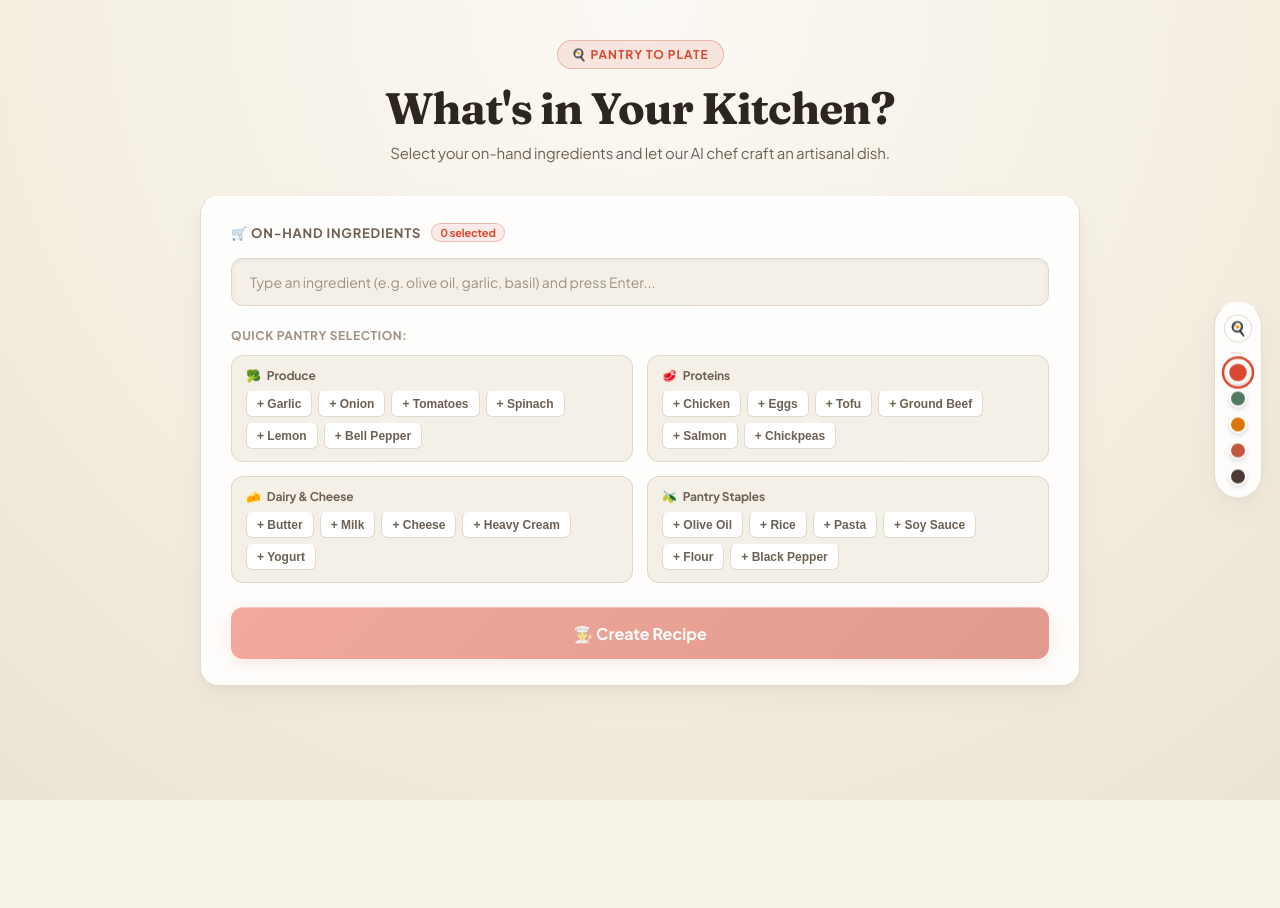
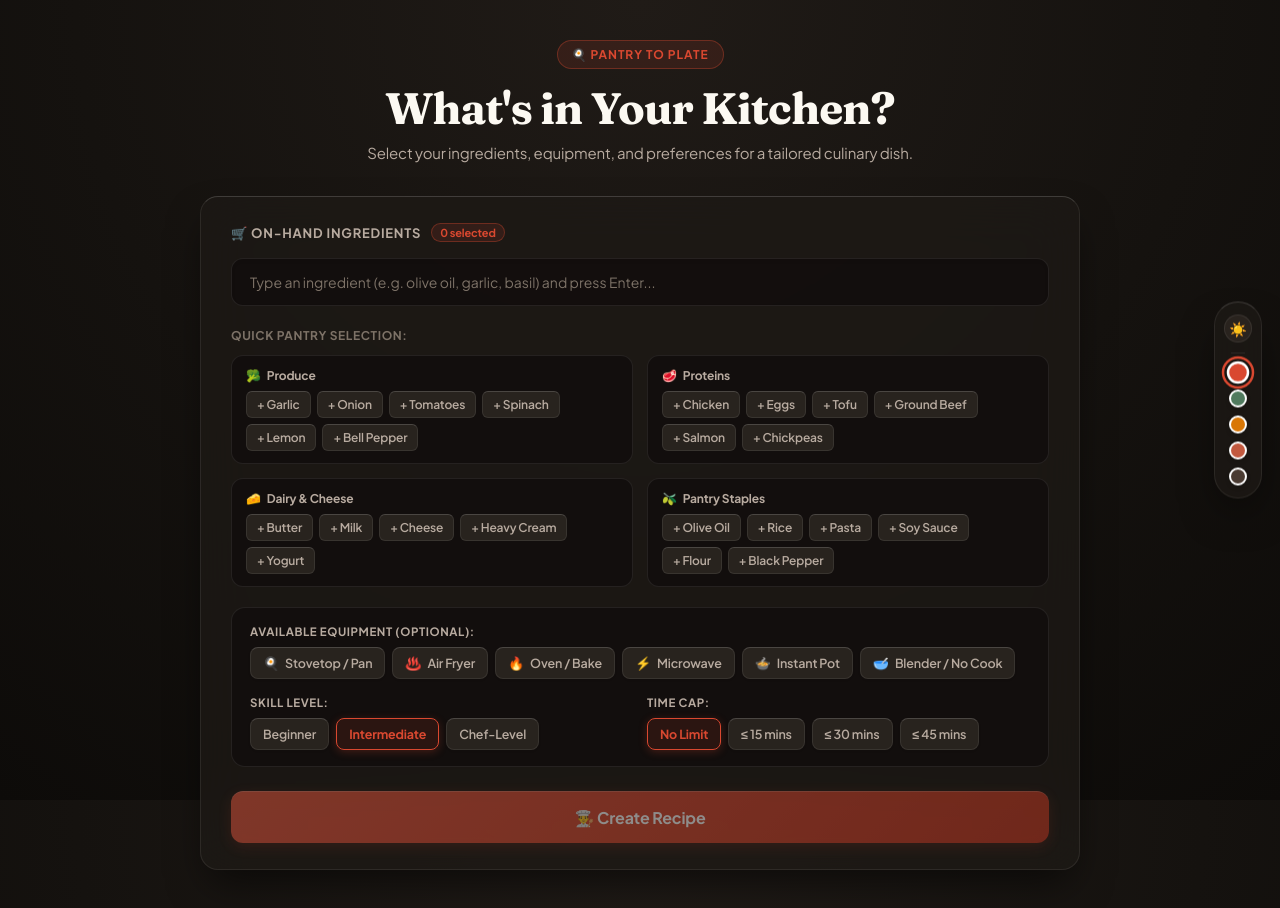
Before and after one commit to real-paras/Recipe-Generator, a React app in the folder frontend/: page / in a window 1280 px wide. Shown: the top 908 px of the page. Before the commit the page ends 800 px from the top, so only its background shows below. Built offline with nearby package versions, Linux system fonts and the light colour scheme; the HTML template or start-up script is replaced by a standard one.

Commit message:
Update the UI as per the new feature

```diff
--- a/frontend/src/App.css
+++ b/frontend/src/App.css
@@ -4,7 +4,7 @@
    WARM CULINARY PALETTES & THEME ROOTS
    ========================================================================== */
 
-/* LIGHT MODE: Warm Cream & Parchment Linen */
+/* LIGHT MODE */
 :root,
 [data-mode='light'] {
   --bg-gradient: radial-gradient(circle at 50% 0%, #fbf9f4 0%, #f4eee1 60%, #ece4d2 100%);
@@ -26,7 +26,7 @@
   --note-card-bg: rgba(254, 249, 238, 0.9);
 }
 
-/* DARK MODE: Smoked Cast-Iron & Charcoal Slate */
+/* DARK MODE */
 [data-mode='dark'] {
   --bg-gradient: radial-gradient(circle at 50% 0%, #201b17 0%, #15120f 55%, #0d0b09 100%);
   --bg-core: #12100e;
@@ -52,8 +52,8 @@
   --accent-1: #d94830;
   --accent-2: #b8341f;
   --accent-gradient: linear-gradient(135deg, #e4573f 0%, #c43822 100%);
-  --accent-soft: rgba(217, 72, 48, 0.1);
-  --accent-border: rgba(217, 72, 48, 0.3);
+  --accent-soft: rgba(217, 72, 48, 0.12);
+  --accent-border: rgba(217, 72, 48, 0.35);
   --accent-glow: rgba(217, 72, 48, 0.25);
 }
 
@@ -61,8 +61,8 @@
   --accent-1: #507a5e;
   --accent-2: #3a5c45;
   --accent-gradient: linear-gradient(135deg, #5c8b6d 0%, #3a5c45 100%);
-  --accent-soft: rgba(80, 122, 94, 0.12);
-  --accent-border: rgba(80, 122, 94, 0.32);
+  --accent-soft: rgba(80, 122, 94, 0.14);
+  --accent-border: rgba(80, 122, 94, 0.35);
   --accent-glow: rgba(80, 122, 94, 0.25);
 }
 
@@ -70,8 +70,8 @@
   --accent-1: #d97706;
   --accent-2: #b45309;
   --accent-gradient: linear-gradient(135deg, #f59e0b 0%, #b45309 100%);
-  --accent-soft: rgba(217, 119, 6, 0.12);
-  --accent-border: rgba(217, 119, 6, 0.32);
+  --accent-soft: rgba(217, 119, 6, 0.14);
+  --accent-border: rgba(217, 119, 6, 0.35);
   --accent-glow: rgba(217, 119, 6, 0.25);
 }
 
@@ -79,8 +79,8 @@
   --accent-1: #c2593f;
   --accent-2: #9e432b;
   --accent-gradient: linear-gradient(135deg, #d3694f 0%, #9e432b 100%);
-  --accent-soft: rgba(194, 89, 63, 0.12);
-  --accent-border: rgba(194, 89, 63, 0.32);
+  --accent-soft: rgba(194, 89, 63, 0.14);
+  --accent-border: rgba(194, 89, 63, 0.35);
   --accent-glow: rgba(194, 89, 63, 0.25);
 }
 
@@ -88,13 +88,13 @@
   --accent-1: #5a473c;
   --accent-2: #3b2c23;
   --accent-gradient: linear-gradient(135deg, #6d574b 0%, #3b2c23 100%);
-  --accent-soft: rgba(90, 71, 60, 0.12);
-  --accent-border: rgba(90, 71, 60, 0.3);
+  --accent-soft: rgba(90, 71, 60, 0.14);
+  --accent-border: rgba(90, 71, 60, 0.35);
   --accent-glow: rgba(90, 71, 60, 0.2);
 }
 
 /* ==========================================================================
-   GLOBAL PAGE STYLING
+   GLOBAL RESET & LAYOUT
    ========================================================================== */
 
 * {
@@ -208,6 +208,8 @@ body {
 }
 
 .mode-toggle-btn {
+  all: unset;
+  box-sizing: border-box;
   width: 28px;
   height: 28px;
   border-radius: 50%;
@@ -238,6 +240,8 @@ body {
 }
 
 .theme-color-btn {
+  all: unset;
+  box-sizing: border-box;
   width: 18px;
   height: 18px;
   border-radius: 50%;
@@ -298,8 +302,8 @@ body {
 }
 
 .reset-link {
-  background: none;
-  border: none;
+  all: unset;
+  box-sizing: border-box;
   color: var(--ink-tertiary);
   font-size: 12px;
   font-weight: 600;
@@ -311,7 +315,7 @@ body {
   color: var(--accent-1);
 }
 
-/* Polished On-Hand Ingredient Tags */
+/* Kitchen Tag Chips */
 .tags-grid {
   display: flex;
   flex-wrap: wrap;
@@ -343,11 +347,6 @@ body {
   padding: 5px 10px 5px 8px;
   border-radius: 7px;
   box-shadow: 0 1px 3px rgba(0, 0, 0, 0.05);
-  transition: all 0.15s ease;
-}
-
-.input-tag:hover {
-  border-color: var(--accent-border);
 }
 
 .tag-icon {
@@ -360,23 +359,20 @@ body {
 }
 
 .tag-remove {
-  background: none;
-  border: none;
+  all: unset;
+  box-sizing: border-box;
   color: var(--ink-tertiary);
   font-size: 15px;
   line-height: 1;
   padding: 0 0 0 2px;
   cursor: pointer;
-  display: flex;
-  align-items: center;
-  transition: color 0.15s ease;
 }
 
 .tag-remove:hover {
   color: #ef4444;
 }
 
-/* Sunken Input Field */
+/* Sunken Input */
 .input-field-box {
   position: relative;
   display: flex;
@@ -421,7 +417,7 @@ body {
 
 /* Pantry Department Groupings */
 .departments-container {
-  margin-bottom: 24px;
+  margin-bottom: 20px;
 }
 
 .departments-header {
@@ -464,6 +460,8 @@ body {
 }
 
 .staple-btn {
+  all: unset;
+  box-sizing: border-box;
   background-color: var(--tag-bg);
   border: 1px solid var(--line);
   border-top: 1px solid var(--card-border-top);
@@ -487,12 +485,110 @@ body {
   cursor: default;
 }
 
-/* Primary Button */
+/* ==========================================================================
+   KITCHEN CONSTRAINTS & APPLIANCE SELECTOR (EXPLICIT RESET & RESPONSIVE)
+   ========================================================================== */
+
+.constraints-section {
+  display: flex;
+  flex-direction: column;
+  gap: 16px;
+  background-color: var(--sunken-bg);
+  border: 1px solid var(--line);
+  border-radius: 14px;
+  padding: 16px 18px;
+  margin-bottom: 24px;
+}
+
+.constraint-block {
+  display: flex;
+  flex-direction: column;
+  gap: 8px;
+}
+
+.constraint-label {
+  font-size: 11.5px;
+  font-weight: 700;
+  text-transform: uppercase;
+  letter-spacing: 0.05em;
+  color: var(--ink-secondary);
+}
+
+.constraints-row {
+  display: grid;
+  grid-template-columns: repeat(auto-fit, minmax(220px, 1fr));
+  gap: 14px;
+}
+
+.constraints-pill-group {
+  display: flex;
+  flex-wrap: wrap;
+  gap: 7px;
+}
+
+/* Strict Button Reset for Constraint Pills */
+.constraint-pill,
+button.constraint-pill {
+  all: unset;
+  box-sizing: border-box;
+  display: inline-flex;
+  align-items: center;
+  justify-content: center;
+  gap: 6px;
+  background-color: var(--tag-bg) !important;
+  border: 1px solid var(--line) !important;
+  border-top: 1px solid var(--card-border-top) !important;
+  color: var(--ink-secondary) !important;
+  font-family: inherit !important;
+  font-size: 12.5px !important;
+  font-weight: 600 !important;
+  padding: 7px 12px !important;
+  border-radius: 8px !important;
+  cursor: pointer !important;
+  box-shadow: 0 1px 3px rgba(0, 0, 0, 0.05) !important;
+  transition: all 0.15s ease !important;
+  user-select: none;
+}
+
+.constraint-pill:hover,
+button.constraint-pill:hover {
+  color: var(--ink-primary) !important;
+  border-color: var(--accent-border) !important;
+  transform: translateY(-1px);
+}
+
+.constraint-pill:active,
+button.constraint-pill:active {
+  transform: translateY(1px);
+}
+
+.constraint-pill.is-active,
+button.constraint-pill.is-active {
+  background-color: var(--accent-soft) !important;
+  border-color: var(--accent-1) !important;
+  color: var(--accent-1) !important;
+  font-weight: 700 !important;
+  box-shadow: 0 2px 8px var(--accent-glow) !important;
+}
+
+.constraint-icon {
+  font-size: 13px;
+  line-height: 1;
+}
+
+/* ==========================================================================
+   PRIMARY ACTION BUTTON
+   ========================================================================== */
+
 .btn-primary {
+  all: unset;
+  box-sizing: border-box;
   width: 100%;
+  display: flex;
+  align-items: center;
+  justify-content: center;
   background: var(--accent-gradient);
   color: #ffffff;
-  border: none;
   border-top: 1px solid var(--btn-top-glow);
   border-radius: 12px;
   padding: 15px 20px;
@@ -661,6 +757,8 @@ body {
 }
 
 .icon-btn {
+  all: unset;
+  box-sizing: border-box;
   background-color: var(--tag-bg);
   border: 1px solid var(--line);
   border-radius: 8px;
@@ -809,7 +907,7 @@ body {
   line-height: 1.35;
 }
 
-/* Steps */
+/* Steps Checklist */
 .steps-checklist {
   list-style: none;
   padding: 0;
@@ -1007,4 +1105,7 @@ body {
   .recipe-grid {
     grid-template-columns: 1fr;
   }
+  .constraints-row {
+    grid-template-columns: 1fr;
+  }
 }
--- a/frontend/src/App.jsx
+++ b/frontend/src/App.jsx
@@ -22,6 +22,28 @@ const PANTRY_DEPARTMENTS = [
     icon: '🫒',
     items: ['Olive Oil', 'Rice', 'Pasta', 'Soy Sauce', 'Flour', 'Black Pepper']
   }
+];
+
+const APPLIANCE_OPTIONS = [
+  { id: 'Stovetop', label: 'Stovetop / Pan', icon: '🍳' },
+  { id: 'Air Fryer', label: 'Air Fryer', icon: '♨️' },
+  { id: 'Oven', label: 'Oven / Bake', icon: '🔥' },
+  { id: 'Microwave', label: 'Microwave', icon: '⚡' },
+  { id: 'Instant Pot', label: 'Instant Pot', icon: '🍲' },
+  { id: 'Blender', label: 'Blender / No Cook', icon: '🥣' }
+];
+
+const SKILL_LEVELS = [
+  { id: 'Beginner', label: 'Beginner' },
+  { id: 'Intermediate', label: 'Intermediate' },
+  { id: 'Advanced', label: 'Chef-Level' }
+];
+
+const TIME_PRESETS = [
+  { id: 'Any', label: 'No Limit' },
+  { id: '15 mins', label: '≤ 15 mins' },
+  { id: '30 mins', label: '≤ 30 mins' },
+  { id: '45 mins', label: '≤ 45 mins' }
 ];
 
 const ACCENT_THEMES = [
@@ -57,10 +79,13 @@ function getIngredientIcon(name = '') {
 }
 
 function App() {
-  const [mode, setMode] = useState(() => localStorage.getItem('pantry_mode') || 'light');
+  const [mode, setMode] = useState(() => localStorage.getItem('pantry_mode') || 'dark');
   const [accent, setAccent] = useState(() => localStorage.getItem('pantry_accent') || 'terracotta');
   const [inputVal, setInputVal] = useState('');
   const [ingredients, setIngredients] = useState([]);
+  const [selectedAppliances, setSelectedAppliances] = useState([]);
+  const [selectedSkill, setSelectedSkill] = useState('Intermediate');
+  const [selectedTime, setSelectedTime] = useState('Any');
   const [recipe, setRecipe] = useState(null);
   const [completedSteps, setCompletedSteps] = useState(new Set());
   const [loading, setLoading] = useState(false);
@@ -108,8 +133,19 @@ function App() {
     setIngredients(ingredients.filter((_, i) => i !== index));
   };
 
+  const toggleAppliance = (applianceId) => {
+    setSelectedAppliances((prev) =>
+      prev.includes(applianceId)
+        ? prev.filter((a) => a !== applianceId)
+        : [...prev, applianceId]
+    );
+  };
+
   const handleReset = () => {
     setIngredients([]);
+    setSelectedAppliances([]);
+    setSelectedSkill('Intermediate');
+    setSelectedTime('Any');
     setInputVal('');
     setError(null);
     setRecipe(null);
@@ -144,7 +180,12 @@ function App() {
       const res = await fetch('http://localhost:5000/api/recipes/generate', {
         method: 'POST',
         headers: { 'Content-Type': 'application/json' },
-        body: JSON.stringify({ ingredients: cleanedIngredients })
+        body: JSON.stringify({
+          ingredients: cleanedIngredients,
+          appliances: selectedAppliances,
+          skillLevel: selectedSkill,
+          maxTime: selectedTime
+        })
       });
 
       if (!res.ok) {
@@ -153,7 +194,7 @@ function App() {
 
       const data = await res.json();
       setRecipe(data);
-      showToast('Chef created a fresh recipe!');
+      showToast('Chef created a tailored recipe!');
     } catch (err) {
       console.error('Error generating recipe:', err);
       setError('Unable to craft recipe. Check that your backend server is active.');
@@ -168,7 +209,9 @@ function App() {
       recipe.prepTime ? `Prep: ${recipe.prepTime}` : '',
       recipe.cookTime ? `Cook: ${recipe.cookTime}` : '',
       recipe.calories ? `Calories: ~${recipe.calories} kcal/serving` : '',
-      recipe.servings ? `Servings: ${recipe.servings}` : ''
+      recipe.servings ? `Servings: ${recipe.servings}` : '',
+      recipe.appliance ? `Gear: ${recipe.appliance}` : '',
+      recipe.skillLevel ? `Skill: ${recipe.skillLevel}` : ''
     ].filter(Boolean).join(' | ');
 
     const text = `${recipe.title}\n${statsText ? `(${statsText})\n\n` : '\n'}Ingredients:\n${recipe.ingredients.map((i) => `• ${i}`).join('\n')}\n\nPreparation Steps:\n${recipe.steps.map((s, i) => `${i + 1}. ${s}`).join('\n')}\n\nChef's Notes & Safety:\n${(recipe.precautions || []).map((p) => `! ${p}`).join('\n')}`;
@@ -191,7 +234,7 @@ function App() {
 
   return (
     <div className="page-wrapper">
-      {/* Floating Kitchen Accent & Mode Switcher */}
+      {/* Theme Toolbar */}
       <aside className="theme-toolbar" aria-label="Kitchen Style Switcher">
         <button
           type="button"
@@ -230,11 +273,10 @@ function App() {
             <span className="badge">🍳 Pantry to Plate</span>
           </div>
           <h1 className="main-title">What's in Your Kitchen?</h1>
-          <p className="subtitle">Select your on-hand ingredients and let our AI chef craft an artisanal dish.</p>
+          <p className="subtitle">Select your ingredients, equipment, and preferences for a tailored culinary dish.</p>
         </header>
 
         <main className="main-content">
-          {/* Pantry Input Board */}
           <div className="card input-card">
             <div className="card-header-row">
               <div className="label-wrapper">
@@ -319,6 +361,63 @@ function App() {
               </div>
             </div>
 
+            {/* Cooking Setup & Constraints */}
+            <div className="constraints-section">
+              <div className="constraint-block">
+                <span className="constraint-label">Available Equipment (Optional):</span>
+                <div className="constraints-pill-group">
+                  {APPLIANCE_OPTIONS.map((app) => {
+                    const isSelected = selectedAppliances.includes(app.id);
+                    return (
+                      <button
+                        key={app.id}
+                        type="button"
+                        className={`constraint-pill ${isSelected ? 'is-active' : ''}`}
+                        onClick={() => toggleAppliance(app.id)}
+                      >
+                        <span className="constraint-icon">{app.icon}</span>
+                        <span>{app.label}</span>
+                      </button>
+                    );
+                  })}
+                </div>
+              </div>
+
+              <div className="constraints-row">
+                <div className="constraint-block">
+                  <span className="constraint-label">Skill Level:</span>
+                  <div className="constraints-pill-group">
+                    {SKILL_LEVELS.map((skill) => (
+                      <button
+                        key={skill.id}
+                        type="button"
+                        className={`constraint-pill ${selectedSkill === skill.id ? 'is-active' : ''}`}
+                        onClick={() => setSelectedSkill(skill.id)}
+                      >
+                        <span>{skill.label}</span>
+                      </button>
+                    ))}
+                  </div>
+                </div>
+
+                <div className="constraint-block">
+                  <span className="constraint-label">Time Cap:</span>
+                  <div className="constraints-pill-group">
+                    {TIME_PRESETS.map((time) => (
+                      <button
+                        key={time.id}
+                        type="button"
+                        className={`constraint-pill ${selectedTime === time.id ? 'is-active' : ''}`}
+                        onClick={() => setSelectedTime(time.id)}
+                      >
+                        <span>{time.label}</span>
+                      </button>
+                    ))}
+                  </div>
+                </div>
+              </div>
+            </div>
+
             <button
               className="btn-primary"
               onClick={handleGenerate}
@@ -361,8 +460,8 @@ function App() {
                 <div className="hero-top-row">
                   <div className="hero-title-group">
                     <div className="meta-ribbon">
-                      <span className="meta-tag">Artisanal AI Kitchen</span>
-                      <span className="meta-tag highlight">Fresh Formulation</span>
+                      <span className="meta-tag">{recipe.skillLevel || selectedSkill} Level</span>
+                      <span className="meta-tag highlight">{recipe.appliance || 'Standard Cookware'}</span>
                     </div>
                     <h2 className="recipe-title">{recipe.title}</h2>
                   </div>
@@ -413,7 +512,7 @@ function App() {
 
                 {recipe.macros && (recipe.macros.protein || recipe.macros.carbs || recipe.macros.fat) && (
                   <div className="macros-bar">
-                    <span className="macros-label">Nutritional Estimation:</span>
+                    <span className="macros-label">Nutritional Breakdown:</span>
                     <div className="macros-chips">
                       {recipe.macros.protein && (
                         <span className="macro-chip">Protein: <strong>{recipe.macros.protein}</strong></span>
@@ -430,7 +529,6 @@ function App() {
               </div>
 
               <div className="recipe-grid">
-                {/* Left Column: Ingredients & Method */}
                 <div className="card recipe-main-card">
                   <section className="recipe-section">
                     <h3 className="section-title">Ingredients Needed</h3>
@@ -471,7 +569,6 @@ function App() {
                   </section>
                 </div>
 
-                {/* Right Column: Chef's Kitchen Notes */}
                 <div className="card precaution-card">
                   <div className="precaution-header">
                     <span className="caution-icon">👨‍🍳</span>
```
